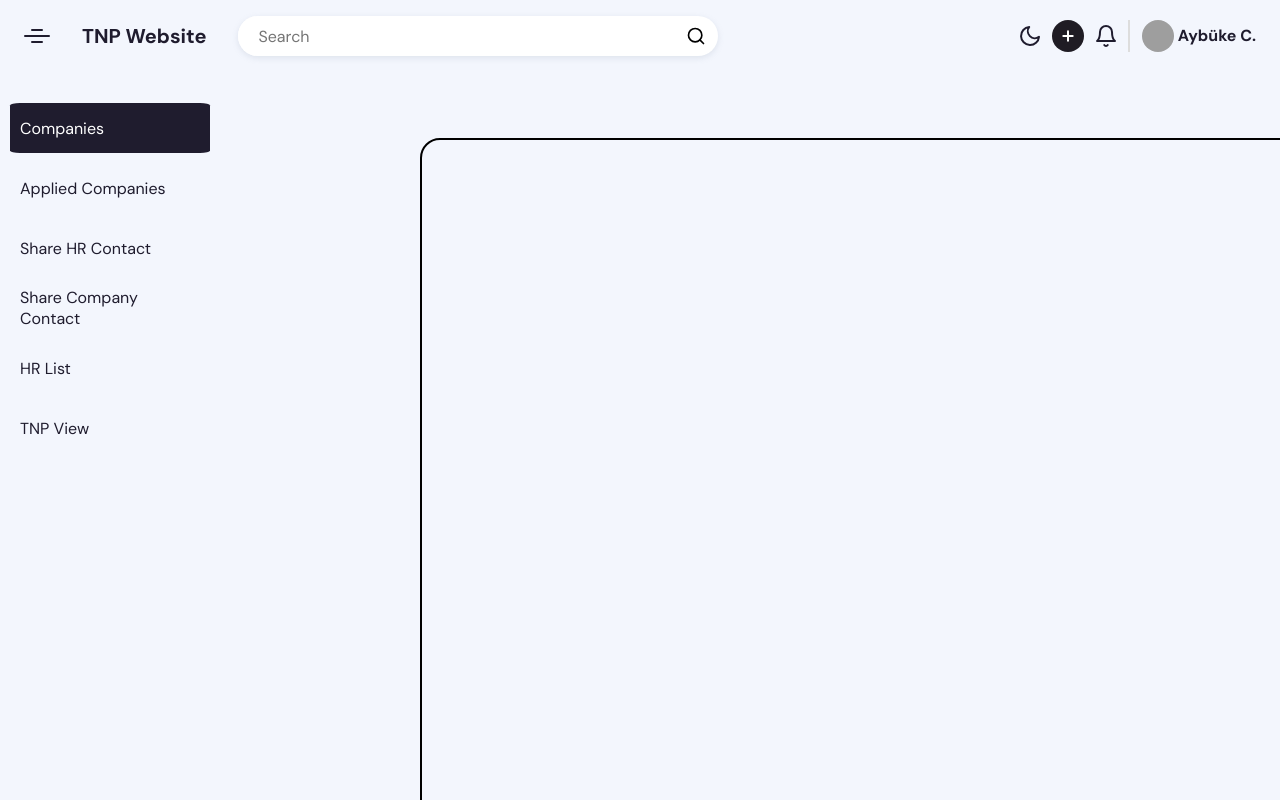
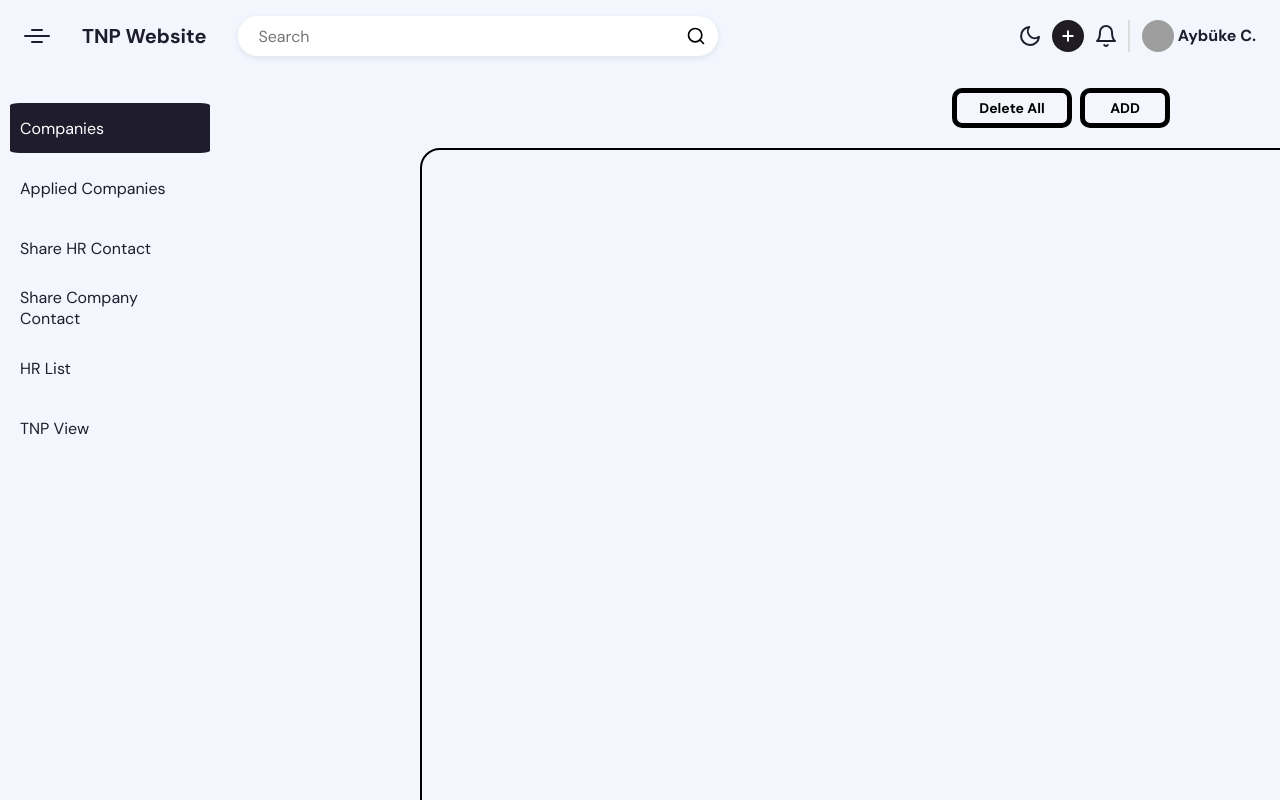
Before and after one commit to hiteshkumar8642/tnp_website, a Django app: page /dashboard/tnp_view/ in a window 1280 px wide. Run offline with Django 5.2, Linux system fonts and the light colour scheme; data that the repository does not hold is empty; grey boxes are pictures that could not be loaded.

Commit message:
changes_added

```diff
--- a/dashboard/urls.py
+++ b/dashboard/urls.py
@@ -7,5 +7,7 @@
     path('company_contacts/',views.handle_comapany_contact,name='company_contacts'),
     path('hr_contacts/',views.handle_hr_contact,name='hr_contacts'),
     path('hr_list/',views.print_list,name="hr_list"),
-    path('tnp_view/',views.tnp_view,name="tnp_view")
+    path('tnp_view/',views.tnp_view,name="tnp_view"),
+    path('dlt_all/',views.delete_all_contact,name="dlt_all"),
+    # path('transfer_contact/',views.transfer_contact,name="transfer_contact")
 ]
--- a/dashboard/views.py
+++ b/dashboard/views.py
@@ -82,3 +82,9 @@
 def tnp_view(request):
     res = Shared_HR_contact.objects.all()
     return render(request,'dashboard/tnp_view.html',{'hr_list':res})
+
+def delete_all_contact(request):
+    Shared_HR_contact.objects.all().delete()
+    return render(request,'dashboard/tnp_view.html')
+
+# def transfer_contact(request):
--- a/static/css/companies.css
+++ b/static/css/companies.css
@@ -793,91 +793,3 @@
 		 top: 10px;
 	}
 }
-
-
-#scroll-bg{
-  /* background-color:rgb(216, 223, 240); */
-  align-items: center;
-  width: 900px;
-  margin-top: 50px;
-  margin-left: 200px;
-  margin-bottom: 20px;
-  padding: 80px auto;
-  border: 2px solid black;
-  border-radius: 20px;
-}
-
-#scroll-div{
-  width: 700px;
-  margin: 20px 20px 20px 90px;
-  /* background-color:greenyellow; */
-  height: 650px;
-  overflow: hidden;
-  overflow-y: scroll;
-
-}
-
-#scroll-object{
-  margin-left: 10px;
-  margin-top: 10px;
-  margin-bottom: 10px;
-  padding-left: 20px;
-  color:white;
-  font-family: "Helvetica Neue",Helvetica,Arial;
-  font-size: 30px;
-}
-
-.assing-btn{
-  /* border: 10px black solid; */
-  height: 40px;
-  width: 120px;
-  font-size: 20px;
-  border-radius: 10px;
-  background-color:rgb(226, 169, 169);
-}
-
-.card-hr{
-	width: 600px;
-	height: 250px;
-	padding: 10px 10px 10px 10px;
-	background-color: rgb(88, 222, 243);
-	color: black;
-	font-size:18px;
-	border-radius: 10px;
-	border: 1px solid;
-}
-
-.view-btn{
-	color: black;
-	font-size:14px;
-	font-weight:bold;
-}
-
-#btn-add{
-	width: 90px;
-	border-radius: 10px;
-	border: 5px solid
-}
-
-#btn-submit-hr-contact{
-	width: 170px;
-	border-radius: 10px;
-	border: 5px solid
-}
-
-#btn-dlt-all{
-	width: 120px;
-	border-radius: 10px;
-	border: 5px solid
-}
-
-#all-tnp-btn{
-	margin-top: 20px;
-	margin-left: 40px;
-	width: 500px;
-	height: 50px;
-	/* background-color:rgb(194, 103, 103); */
-	display: flex;
-    justify-content:center;
-    align-items:center;
-}
--- a/static/css/tnp_view.css
+++ b/static/css/tnp_view.css
@@ -0,0 +1,104 @@
+#tnp-main{
+    display: flex;
+    flex-direction: column;
+    height: 100%;
+    width: 100%;
+}
+
+#tnp-header{
+	width: 100%;
+	height: 200px;
+	display: flex;
+	/* background-color: rgb(0, 81, 255); */
+  justify-content: flex-end;
+  padding-right: 150px;
+}
+
+#scroll-bg{
+  /* background-color:rgb(216, 223, 240); */
+  align-items: center;
+  width: 900px;
+  margin-top: 20px;
+  margin-left: 200px;
+  margin-bottom: 20px;
+  padding: 80px auto;
+  border: 2px solid black;
+  border-radius: 20px;
+}
+
+#scroll-div{
+  width: 700px;
+  margin: 20px 20px 20px 90px;
+  /* background-color:greenyellow; */
+  height: 650px;
+  overflow: hidden;
+  overflow-y: scroll;
+
+}
+
+#scroll-object{
+  margin-left: 10px;
+  margin-top: 10px;
+  margin-bottom: 10px;
+  padding-left: 20px;
+  color:white;
+  font-family: "Helvetica Neue",Helvetica,Arial;
+  font-size: 30px;
+}
+
+.assing-btn{
+  /* border: 10px black solid; */
+  height: 40px;
+  width: 120px;
+  font-size: 20px;
+  border-radius: 10px;
+  background-color:rgb(226, 169, 169);
+}
+
+.card-hr{
+	width: 600px;
+	height: 250px;
+	padding: 10px 10px 10px 10px;
+	background-color: rgb(88, 222, 243);
+	color: black;
+	font-size:18px;
+	border-radius: 10px;
+	border: 1px solid;
+}
+
+.view-btn{
+	color: black;
+	font-size:14px;
+	font-weight:bold;
+}
+
+#btn-add{
+	width: 90px;
+  height: 40px;
+	border-radius: 10px;
+	border: 5px solid
+}
+
+#btn-submit-hr-contact{
+	width: 170px;
+	border-radius: 10px;
+	border: 5px solid
+}
+
+#btn-dlt-all{
+	width: 120px;
+	border-radius: 10px;
+	border: 5px solid;
+  height: 40px;
+}
+
+#all-tnp-btn{
+	margin-top: 20px;
+	margin-left: 40px;
+	width: 500px;
+	height: 50px;
+	/* background-color:rgb(194, 103, 103); */
+	display: flex;
+    justify-content:center;
+    align-items:center;
+}
--- a/static/javascript/base.js
+++ /dev/null
@@ -1 +0,0 @@
-hiii
--- a/templates/dashboard/hr_list.html
+++ b/templates/dashboard/hr_list.html
@@ -1,6 +1,9 @@
 {% extends 'dashboard/base.html' %}
 {% load static %}
 {% block title %} hr_list {% endblock title %}
+{%block head%}
+<link href="{%static 'css/tnp_view.css' %}" rel="stylesheet">
+{%endblock%}
 {% block content %}
    <div id="tnp-view-cont">
         <div id="tnp-cont1">
--- a/templates/dashboard/tnp_view.html
+++ b/templates/dashboard/tnp_view.html
@@ -1,7 +1,18 @@
 {% extends 'dashboard/base.html' %}
 {% load static %}
-{% block title %} TNP_view {% endblock title %}
+{% block title %} TNP_view {% endblock%}
+{%block head%}
+<link href="{%static 'css/tnp_view.css' %}" rel="stylesheet">
+{%endblock%}
 {% block content %}
+    <div id="tnp-main">
+        <div id="tnp-header">
+            <form action="{% url 'dlt_all' %}" method="post">
+                {% csrf_token %}
+                <button id="btn-dlt-all" class="view-btn" type="submit" > Delete All</button>
+            </form>
+            <button id="btn-add"  class="view-btn" onclick="redirectToPage()"> ADD </button>
+        </div>
     <div id="tnp-view-cont">
         <div id="tnp-cont1">
             <div id="scroll-bg">
@@ -15,11 +26,9 @@
                                 Contact Number : {{hr.contact_number}}<br>
                                 Linkedin ID : {{hr.linkedin_id}}<br>
                                 College Branch : {{hr.college_branch}}<br>
-                                Student ID : {{hr.student_id}}<br>
+                                Student ID : {{hr.user}}<br>
                                 <div id="all-tnp-btn">
-                                <button id="btn-add" class="view-btn"> ADD </button>
-                                <button id="btn-submit-hr-contact"  class="view-btn">Submit to HR contact</button>
-                                <button id="btn-dlt-all"  class="view-btn">Delete All</button>
+                                    <a href="{% url 'hr_list' %}"><button id="btn-submit-hr-contact"  class="view-btn">Submit to HR contact</button></a>
                                 </div>
                             </div>
                             <br>
@@ -29,4 +38,11 @@
             </div>
         </div>
     </div>
+    </div>
+    {% comment %} <script src="https://ajax.googleapis.com/ajax/libs/jquery/3.5.1/jquery.min.js"></script> {% endcomment %}
+    <script>
+        function redirectToPage() {
+            window.location.href = "http://127.0.0.1:8000/dashboard/hr_contacts/";
+        }
+    </script>
 {% endblock content %}
```
